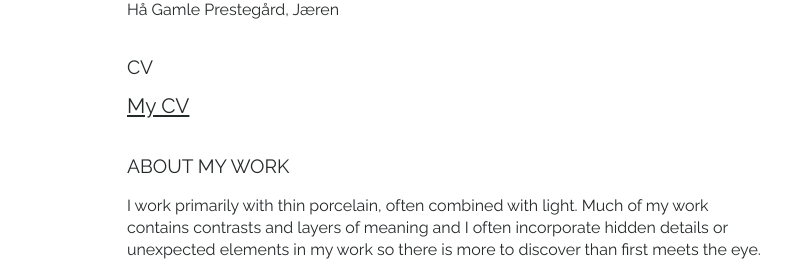
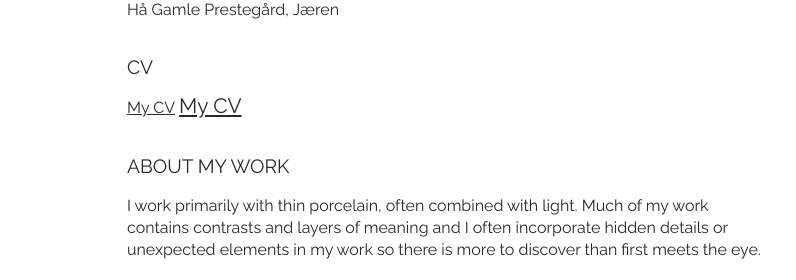
Before and after one commit to rebekkjm/helenmorkenno, a Jekyll site: the page built from about.md, in a window 1280 px wide. Shown: the part 1031-1311 px from the top of the page, without its empty margins (193-989 px from the left). Built offline with Jekyll 4.4.1, drawn with Linux system fonts in a browser that asks for light colours.

Commit message:
testing styling og cv link

```diff
--- a/about.md
+++ b/about.md
@@ -32,7 +32,8 @@
 
 
 <h3>CV</h3>
-<a href="/cv" class="cv-link" target="_blank">My CV</a>
+<a href="/cv">My CV</a>
+<a href="/cv" class="cv-link">My CV</a>
 
 
 <h3>About my work</h3>
```
